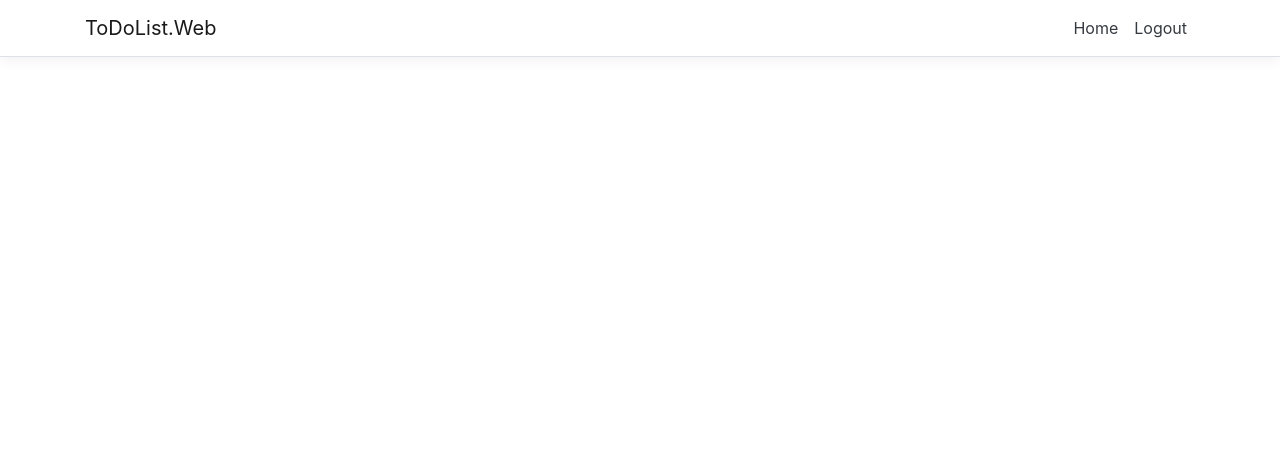
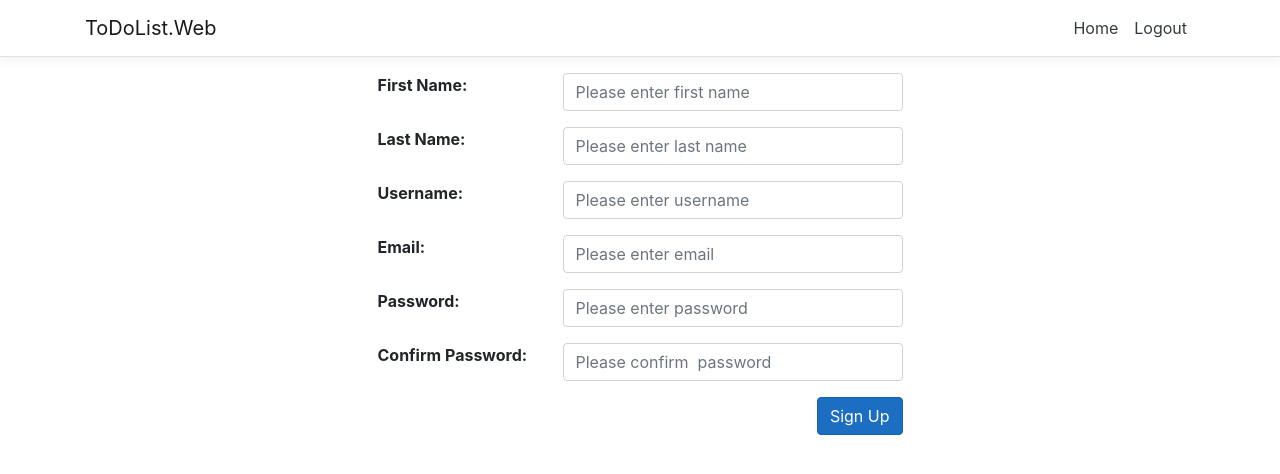
Before and after one commit to rickychongjl/ToDoList, an Angular app in the folder ToDoList.Web/ClientApp/: page /account/sign-up in a window 1280 px wide. Before the commit this address led to /. Shown: the top 474 px of the page. Built offline with nearby package versions, Linux system fonts and the light colour scheme.

Commit message:
refactored sign up page

```diff
--- a/ToDoList.Web/ClientApp/src/app/account/account.module.ts
+++ b/ToDoList.Web/ClientApp/src/app/account/account.module.ts
@@ -4,11 +4,13 @@ import { LoginComponent } from './login/login.component';
 import { SignUpComponent } from './sign-up/sign-up.component'
 import { FormsModule } from '@angular/forms';
 import { AccountRoutingModule } from './account-routing.module';
+import { AuthFormComponent } from './shared/components/auth-form/auth-form.component';
 
 @NgModule({
   declarations: [
     LoginComponent,
-    SignUpComponent
+    SignUpComponent,
+    AuthFormComponent
   ],
   imports: [
     CommonModule,
--- a/ToDoList.Web/ClientApp/src/app/account/login/login.component.html
+++ b/ToDoList.Web/ClientApp/src/app/account/login/login.component.html
@@ -1,20 +1,28 @@
 <div class="container">
-  <div class="row">
-    <label>
-      <strong>Username:</strong>
-      <input type="text" placeholder="Please enter username" [(ngModel)]="model.username" required />
-    </label>
+  <div class="row form-group justify-content-center">
+    <div class="col-12 col-lg-2 text-lg-center my-auto">
+      <label for="username"><strong>Username:</strong></label>
+    </div>
+    <div class="col-12 col-lg-4">
+      <input id="username" type="text" class="form-control" placeholder="Please enter username" [(ngModel)]="model.username" required />
+    </div>
   </div>
-
-  <div class="row">
-    <label>
-      <strong>Password:</strong>
-      <input type="password" placeholder="Please enter password" [(ngModel)]="model.password" required />
-    </label>
+  <div class="row form-group mt-3 justify-content-center">
+    <div class="col-12 col-lg-2 text-lg-center my-auto">
+      <label for="password"><strong>Password:</strong></label>
+    </div>
+    <div class="col-12 col-lg-4">
+      <input id="password" type="password" class="form-control" placeholder="Please enter password" [(ngModel)]="model.password" required />
+    </div>
   </div>
-  <div class="row align-middle"><button type="button" class="btn-default" (click)="login()">Login</button></div>
-
-    <p>{{results.responseMessage}}</p>
-
-
+  <div class="row mt-1 justify-content-lg-center">
+    <div class="col-12 col-lg-6 my-auto">
+      <button type="button" class="btn btn-primary float-lg-right float-left" (click)="login()">Login</button>
+    </div>
+  </div>
+  <div *ngIf="!results.isAuthentic">
+    <div class="row justify-content-lg-center">
+      <small class="text-danger">{{results.responseMessage}}</small>
+    </div>
+  </div>
 </div>
--- a/ToDoList.Web/ClientApp/src/app/account/login/login.component.ts
+++ b/ToDoList.Web/ClientApp/src/app/account/login/login.component.ts
@@ -18,8 +18,14 @@ export class LoginComponent implements OnInit {
   constructor(private http: HttpClient, private userService: UserService, private authService: AuthService, private router: Router) {  }
 
   ngOnInit() {
-    if (this.authService.isAuthenticated()) {
+    //Special case where we call isAuthenticated not through canActivate, hence we need to broadcast authNavStatus state
+    var result = this.authService.isAuthenticated();
+    if (result) {
       this.router.navigate(['home']);
+      this.userService.authNavStatusSource.next(true);
+    }else{
+      this.router.navigate(['/account/login']);
+      this.userService.authNavStatusSource.next(false);
     }
   }
 
--- /dev/null
+++ b/ToDoList.Web/ClientApp/src/app/account/shared/components/auth-form/auth-form.component.html
@@ -0,0 +1 @@
+<router-outlet></router-outlet>
--- /dev/null
+++ b/ToDoList.Web/ClientApp/src/app/account/shared/components/auth-form/auth-form.component.ts
@@ -0,0 +1,15 @@
+import { Component, OnInit } from '@angular/core';
+
+@Component({
+  selector: 'app-auth-form',
+  templateUrl: './auth-form.component.html',
+  styleUrls: ['./auth-form.component.css']
+})
+export class AuthFormComponent implements OnInit {
+
+  constructor() { }
+
+  ngOnInit() {
+  }
+
+}
--- a/ToDoList.Web/ClientApp/src/app/account/sign-up/sign-up.component.html
+++ b/ToDoList.Web/ClientApp/src/app/account/sign-up/sign-up.component.html
@@ -1,48 +1,63 @@
 <div class="container">
-  <div class="row">
-    <label>
-      <strong>First Name:</strong>
-      <input type="text" placeholder="Please enter first name" [(ngModel)]="user.details.firstName" required />
-    </label>
+  <div class="row form-group justify-content-center">
+    <div class="col-12 col-lg-2">
+      <label for="firstName">
+        <strong>First Name:</strong>
+      </label>
+    </div>
+    <div class="col-12 col-lg-4">
+      <input id="firstName" type="text" class="form-control" placeholder="Please enter first name" [(ngModel)]="user.details.firstName" required />
+    </div>
   </div>
 
-  <div class="row">
-    <label>
-      <strong>Last Name:</strong>
-      <input type="text" placeholder="Please enter last name" [(ngModel)]="user.details.lastName" required />
-    </label>
+  <div class="row form-group justify-content-center">
+    <div class="col-12 col-lg-2">
+      <label for="lastName"><strong>Last Name:</strong></label>
+    </div>
+    <div class="col-12 col-lg-4">
+      <input id="lastName" type="text" class="form-control" placeholder="Please enter last name" [(ngModel)]="user.details.lastName" required />
+    </div>
   </div>
 
-  <div class="row">
-    <label>
-      <strong>Username:</strong>
-      <input type="text" placeholder="Please enter username" [(ngModel)]="user.details.userName" required />
-    </label>
+  <div class="row form-group justify-content-center">
+    <div class="col-12 col-lg-2">
+      <label for="username"><strong>Username:</strong></label>
+    </div>
+    <div class="col-12 col-lg-4">
+      <input id="username" type="text" class="form-control" placeholder="Please enter username" [(ngModel)]="user.details.userName" required />
+    </div>
   </div>
 
-  <div class="row">
-    <label>
-      <strong>Email:</strong>
-      <input type="email" placeholder="Please enter email" [(ngModel)]="user.details.email" required />
-    </label>
+  <div class="row form-group justify-content-center">
+    <div class="col-12 col-lg-2">
+      <label for="email"><strong>Email:</strong></label>
+    </div>
+    <div class="col-12 col-lg-4">
+      <input id="email" type="email" class="form-control" placeholder="Please enter email" [(ngModel)]="user.details.email" required />
+    </div>
   </div>
 
-  <div class="row">
-    <label>
-      <strong>Password:</strong>
-      <input type="password" placeholder="Please enter password" [(ngModel)]="user.details.password" required />
-    </label>
+  <div class="row form-group justify-content-center">
+    <div class="col-12 col-lg-2">
+      <label for="password"><strong>Password:</strong></label>
+    </div>
+    <div class="col-12 col-lg-4">
+      <input id="password" type="password" class="form-control" placeholder="Please enter password" [(ngModel)]="user.details.password" required />
+    </div>
   </div>
 
-  <div class="row">
-    <label>
-      <strong>Confirm password:</strong>
-      <input type="password" placeholder="Please confirm password" [(ngModel)]="user.confirmPassword" required />
-    </label>
+  <div class="row form-group justify-content-center">
+    <div class="col-12 col-lg-2">
+      <label for="confirmPasswrod"><strong>Confirm Password:</strong></label>
+    </div>
+    <div class="col-12 col-lg-4">
+      <input id="confirmPasswrod" type="password" class="form-control" placeholder="Please confirm  password" [(ngModel)]="user.confirmPassword"
+        required />
+    </div>
   </div>
-  <div class="row align-middle"><button type="button" class="btn-default" (click)="signUp()">Sign Up</button></div>
-
-  <!--<p>{{results.responseMessage}}</p>-->
-
-
+  <div class="row justify-content-lg-center">
+    <div class="col-6">
+      <button type="button" class="btn btn-primary float-lg-right float-lg-left" (click)="signUp()">Sign Up</button>
+    </div>
+  </div>
 </div>
--- a/ToDoList.Web/ClientApp/src/app/nav-menu/nav-menu.component.html
+++ b/ToDoList.Web/ClientApp/src/app/nav-menu/nav-menu.component.html
@@ -23,15 +23,15 @@
             <a class="nav-link text-dark" [routerLink]="['/home']">Home</a>
           </li>
           <li class="nav-item" [routerLinkActive]="['link-active']">
-            <a class="nav-link text-dark" [routerLink]="['/login']" (click)="logout()">Logout</a>
+            <a class="nav-link text-dark" [routerLink]="['/account/login']" (click)="logout()">Logout</a>
           </li>
         </ul>
         <ul class="navbar-nav flex-grow" *ngIf="!status">
           <li class="nav-item" [routerLinkActive]="['link-active']">
-            <a class="nav-link text-dark" [routerLink]="['/login']">Login</a>
+            <a class="nav-link text-dark" [routerLink]="['/account/login']">Login</a>
           </li>
           <li class="nav-item" [routerLinkActive]="['link-active']">
-            <a class="nav-link text-dark" [routerLink]="['/sign-up']">Sign Up</a>
+            <a class="nav-link text-dark" [routerLink]="['/account/sign-up']">Sign Up</a>
           </li>
         </ul>
       </div>
--- a/ToDoList.Web/ClientApp/src/app/shared/services/auth/auth-guard.service.ts
+++ b/ToDoList.Web/ClientApp/src/app/shared/services/auth/auth-guard.service.ts
@@ -11,7 +11,7 @@ export class AuthGuard implements CanActivate{
   constructor(private auth: AuthService, private router: Router, private userService: UserService) { }
   canActivate(): boolean {
     if (!this.auth.isAuthenticated()) {
-      this.router.navigate(['login']);
+      this.router.navigate(['/account/login']);
       this.userService.authNavStatusSource.next(false);
       return false;
     }
--- a/ToDoList.Web/ClientApp/src/app/shared/services/auth/auth-service.service.ts
+++ b/ToDoList.Web/ClientApp/src/app/shared/services/auth/auth-service.service.ts
@@ -15,9 +15,6 @@ export class AuthService {
     if (!token) {
       return false;
     }
-    //var result = !this.jwtHelper.isTokenExpired(token);
-    //var currentTime = Date.now();
-    //if(token.exp)
     return true;
   }
 
```
Also changed, not shown: ToDoList.Web/ClientApp/src/app/account/account-routing.module.ts (+7 -3 lines), ToDoList.Web/ClientApp/src/app/shared/services/user-services/user-service.service.ts (+2 -5 lines), ToDoList.Web/ClientApp/src/app/account/shared/components/auth-form/auth-form.component.css (added), 1 other file (tests, documents, lock files or other folders).
